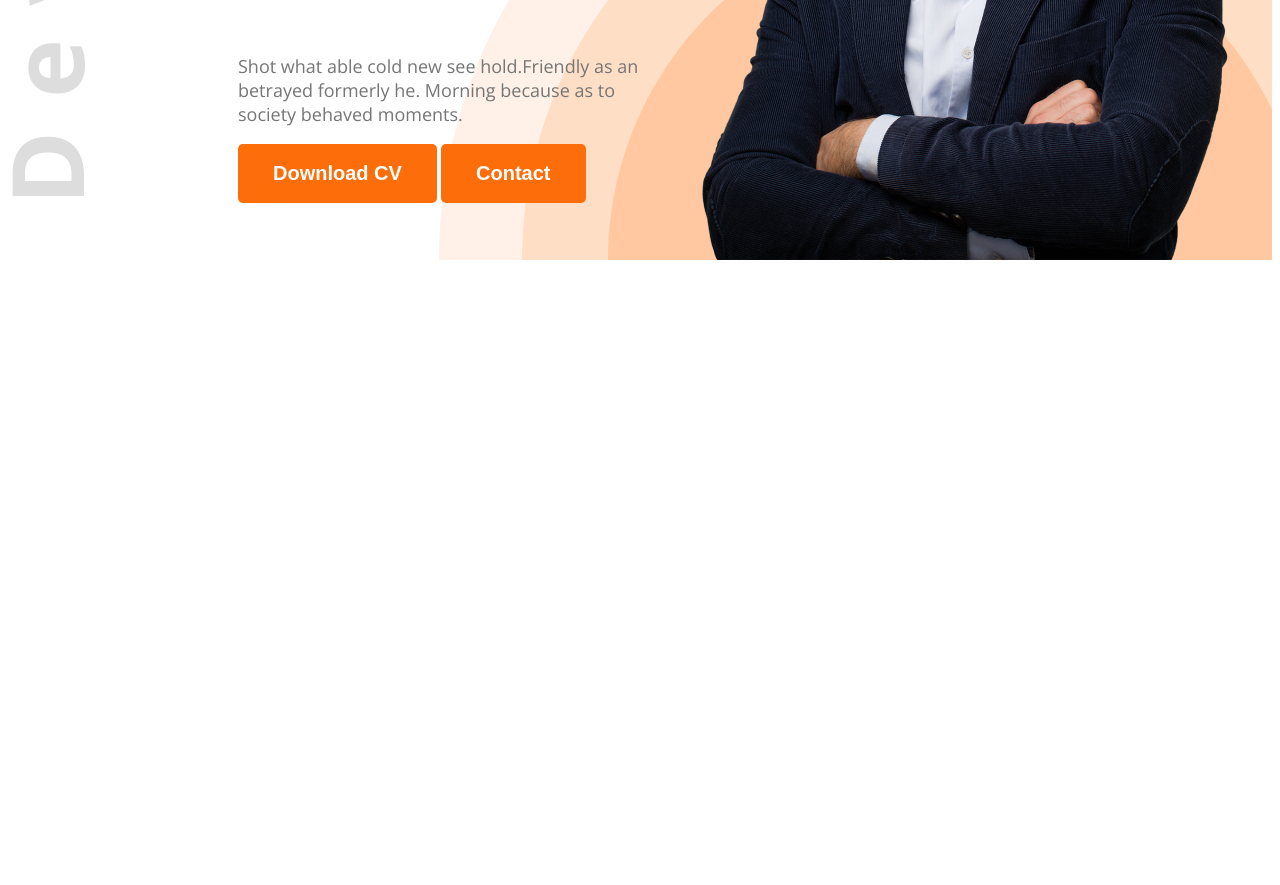
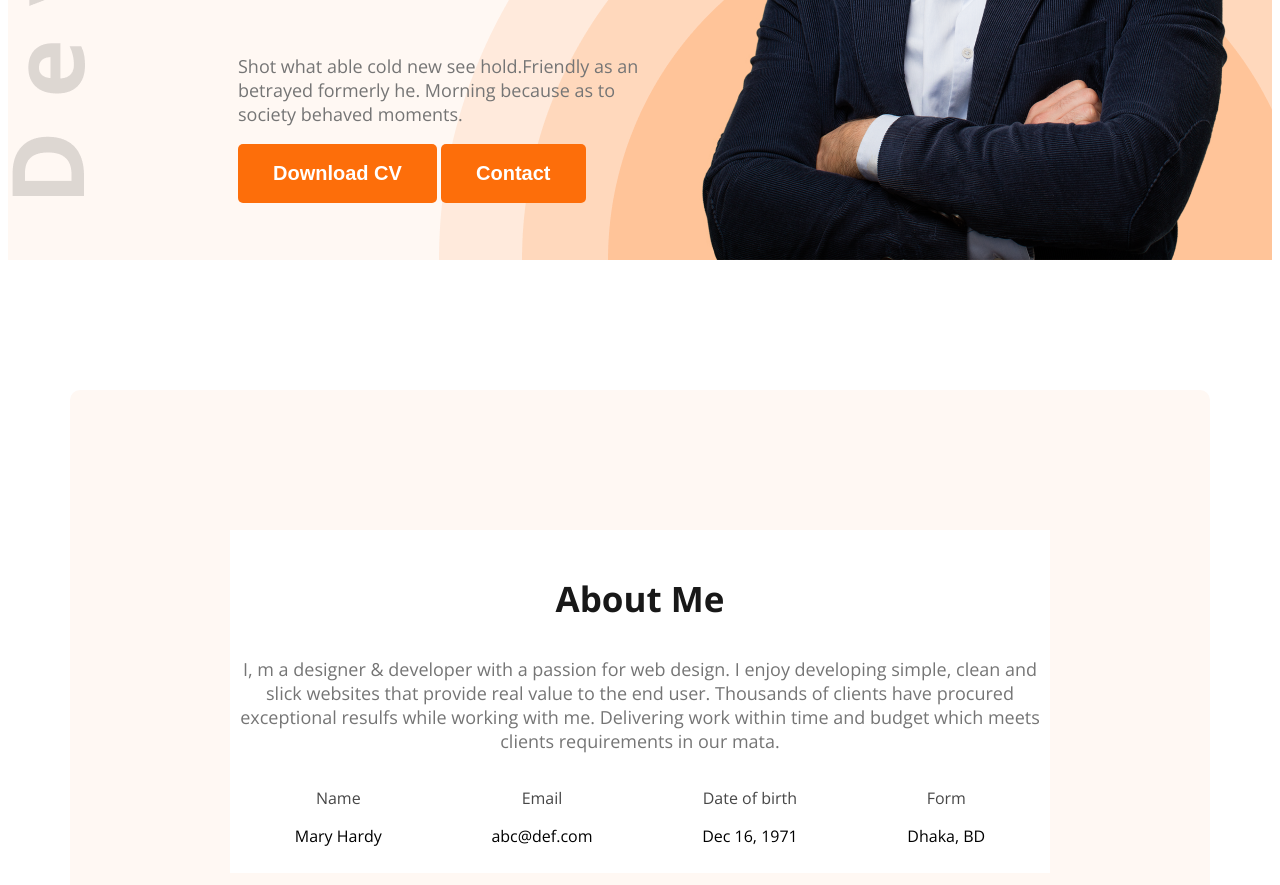
Before and after one commit to Mahfuz-Rana/webdeveloper-portfolio, a plain HTML site: page webdeveloper portfolio/index.html in a window 1280 px wide. Shown: the part 575-1460 px from the top of the page. Before the commit the page ends 843 px from the top, so only its background shows below. Drawn offline with nearby package versions, Linux system fonts and the light colour scheme.

Commit message:
added all new code and css file

```diff
--- a/webdeveloper portfolio/index.html
+++ b/webdeveloper portfolio/index.html
@@ -12,7 +12,7 @@
 <link rel="stylesheet" href="styles/portfolio.css">
 </head>
 <body class="open-sans-normal">
-    <header class="header">
+    <header class="header secondary-bg ">
         <nav>
             <h3 class="nav-title">Ma<span style="color:rgba(253, 110, 10, 1) ;">r</span>y</h3>
             <ul>
@@ -35,6 +35,35 @@
         </div>
     </header>
     <main>
+        <section class="about secondary-bg ">
+           <div style="background-color: rgba(255, 255, 255, 1) ; margin: 10px; padding: 10px 10px;">
+            <h3 class="section-title">About Me</h3>
+            <p class="section-description">
+                I, m a designer & developer with a passion for web design. I enjoy developing simple, clean and slick websites that provide real value to the end user. Thousands of clients have procured exceptional resulfs while working with me. Delivering work within time and budget which meets clients requirements in our mata.
+            </p>
+            <div class="about-iteams">
+                <!-- .about-iteam*4>p.iteam-title+p.iteam-description  -->
+                <div class="about-iteam">
+                    <p class="iteam-title dark-2">Name</p>
+                    <p class="iteam-description">Mary Hardy</p>
+                </div>
+                <div class="about-iteam">
+                    <p class="iteam-title dark-2">Email</p>
+                    <p class="iteam-description">abc@def.com</p>
+                </div>
+                <div class="about-iteam">
+                    <p class="iteam-title dark-2 ">Date of birth</p>
+                    <p class="iteam-description">Dec 16, 1971</p>
+                </div>
+                <div class="about-iteam  ">
+                    <p class="iteam-title dark-2  ">Form</p>
+                    <p class="iteam-description">Dhaka, BD</p>
+                </div>
+
+
+
+        </section>
+        <section class="skills"></section>
 
     </main>
     <footer>
--- a/webdeveloper portfolio/styles/portfolio.css
+++ b/webdeveloper portfolio/styles/portfolio.css
@@ -7,6 +7,7 @@
   font-variation-settings:
     "wdth" 100;
 }
+
 /* header */
 .header{
     background-image: url('../images/developer.png'), url('../images/header_bg.png');
@@ -26,6 +27,9 @@
     font-size: 45px;
 }
 /* styles */
+.secondary-bg{
+    background-color: rgba(255, 248, 243, 1);
+}
 .dark-2{
     color:rgba(71, 71, 71, 1) ;
 }
@@ -53,6 +57,17 @@
 nav li a {
     text-decoration: none;
 }
+.section-title{
+    font-size: 35px;
+    fopnt width: bold;
+
+    color:rgba(24, 24, 24, 1);
+}
+.section-description{
+    font-size: 18px;
+    color:rgba(117, 117, 117, 1) ;
+}
+
 /* bannwer styles */
 .banneer-content{
     max-width: 585px;
@@ -79,3 +94,19 @@
     font-size: 18px;
     color: rgba(117, 117, 117, 1);
 }
+/* about */
+.about{
+    border-radius: 10px;
+    padding:130px 150px;
+    text-align: center;
+    margin-top: 130px;
+}
+.about-iteams{
+    display: flex;
+    justify-content: space-around;
+}
+/* main */
+main{
+     max-width: 1140px;
+    margin: 0 auto;
+}
```
